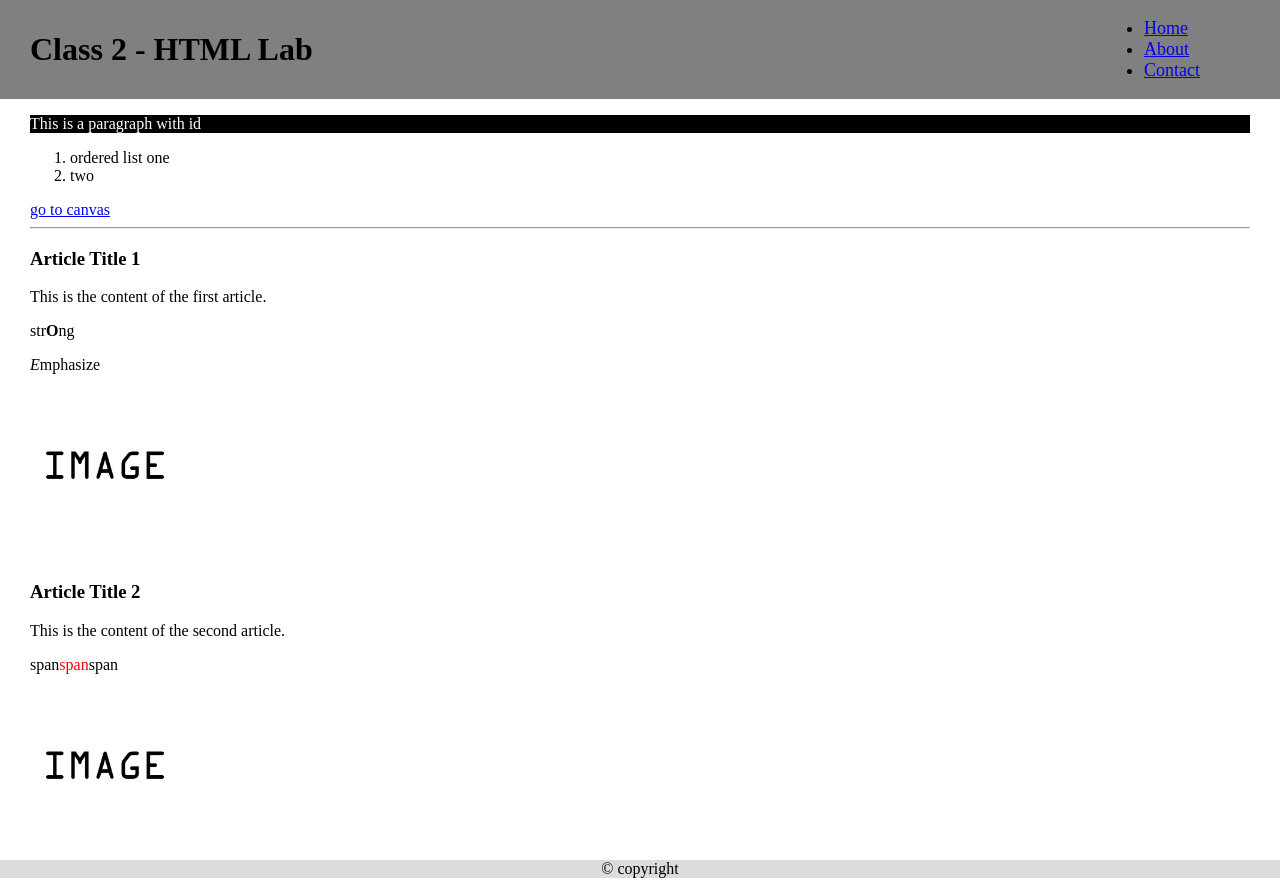
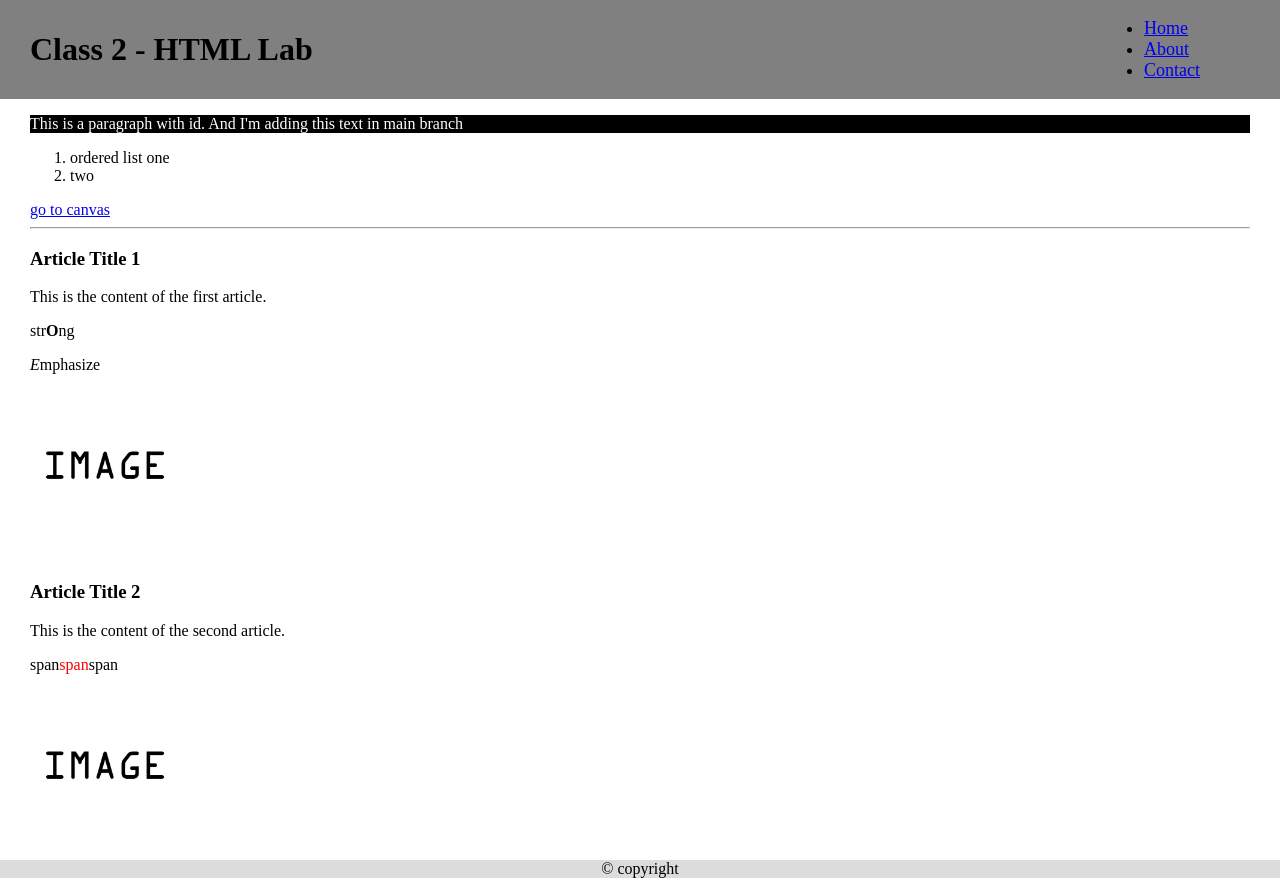
Before and after one commit to ezgna/Assignment-2-Github-Lab, a plain HTML site: page index.html in a window 1280 px wide. Drawn offline with Linux system fonts and the light colour scheme.

Commit message:
style:Update first-p text

```diff
--- a/index.html
+++ b/index.html
@@ -22,7 +22,7 @@
 
     <main>
       <section>
-        <p id="first-p">This is a paragraph with id</p>
+        <p id="first-p">This is a paragraph with id. And I'm adding this text in main branch</p>
 
         <ol>
           <li>ordered list one</li>
```
